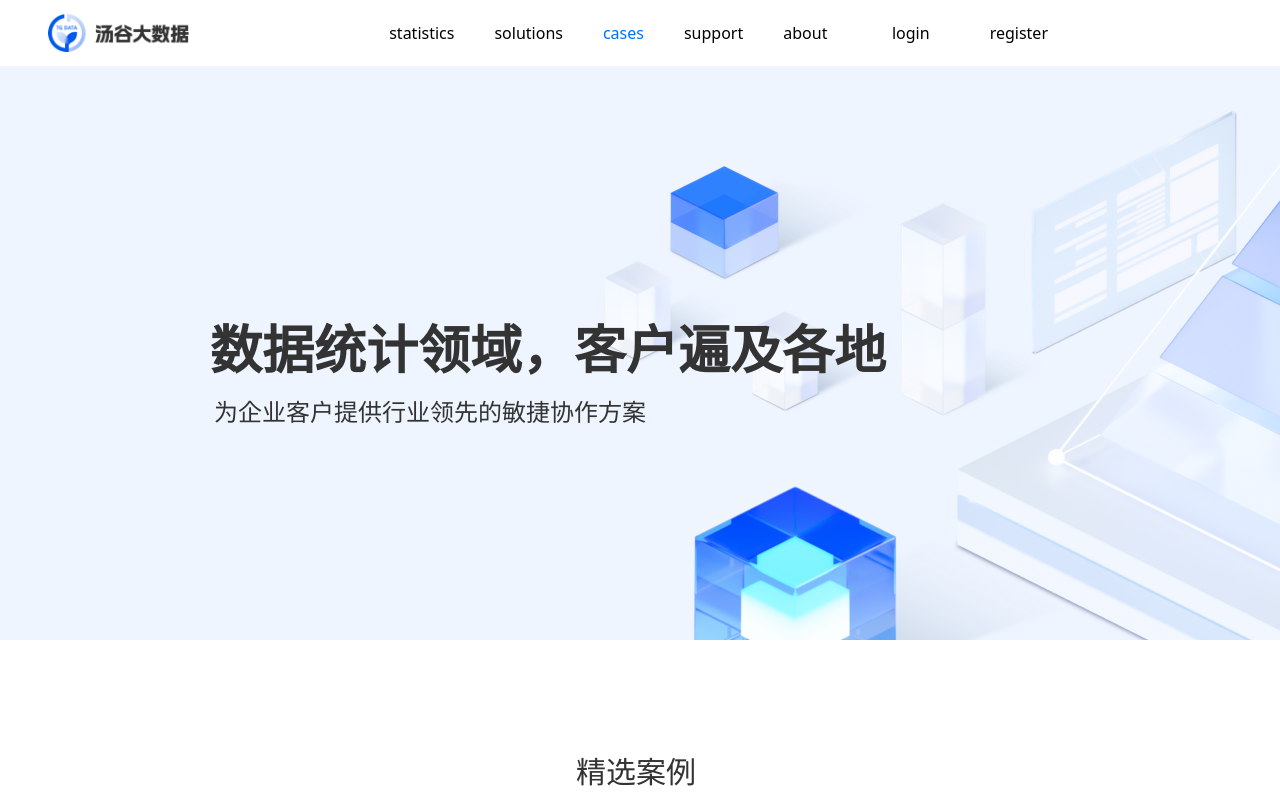
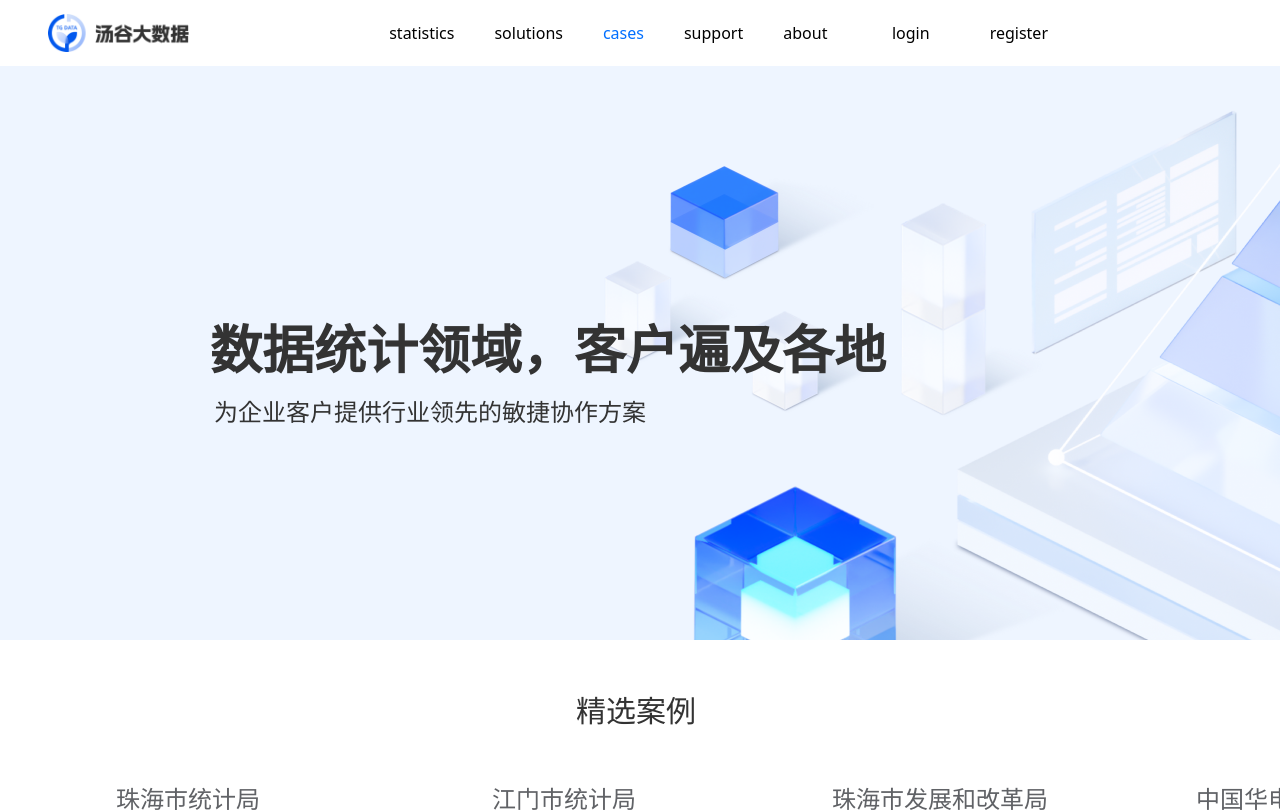
Before and after one commit to kleptoplasty/tanggu-protal, a Nuxt app: page /cases in a window 1280 px wide. Shown: the top 812 px of the page. Built offline with nearby package versions, Linux system fonts and the light colour scheme.

Commit message:
edit: 修改

```diff
--- a/pages/cases/index.vue
+++ b/pages/cases/index.vue
@@ -10,13 +10,8 @@
         </div>
       </div>
     </div>
-    <div class="xl:w-32 xl:h-8 xl:text-3xl xl:mt-[117px] xl:mb-6 xl:leading-8 mx-auto break-words text-regal-black-200 font-['PingFangSC-Medium'] font-medium whitespace-nowrap">
+    <div class="xl:w-32 xl:h-8 xl:text-3xl xl:mt-14 xl:mb-6 xl:leading-8 mx-auto break-words text-regal-black-200 font-['PingFangSC-Medium'] font-medium whitespace-nowrap">
       精选案例
-    </div>
-    <div class="block xl:hidden">
-      <div class="flex flex-col items-center justify-center mx-auto mb-9 xl:grid xl:grid-cols-3 xl:gap-x-16 xl:gap-y-8">
-        <BaseCard v-for="(item, index) in casesMobile" :key="index" :info="item" />
-      </div>
     </div>
     <div class="hidden xl:block">
       <div class="w-full border-b-regal-gary-300 border-b-[1px] border-solid">
@@ -42,6 +37,11 @@
             </div>
           </div>
         </div>
+      </div>
+    </div>
+    <div class="block xl:hidden">
+      <div class="flex flex-col items-center justify-center mx-auto mb-9 xl:grid xl:grid-cols-3 xl:gap-x-16 xl:gap-y-8">
+        <BaseCard v-for="(item, index) in casesMobile" :key="index" :info="item" />
       </div>
     </div>
   </section>
```
